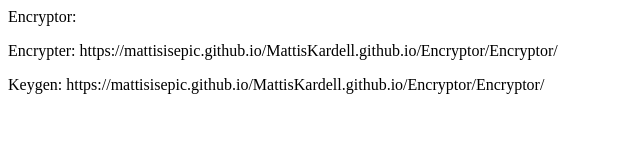
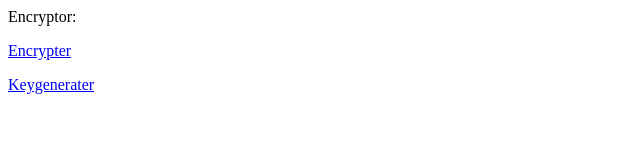
Before and after one commit to MattisIsEpic/MattisKardell.github.io, a plain HTML site: page index.html in a window 1280 px wide. Shown: the whole page, without its empty margins (0-640 px from the left). Drawn offline with Linux system fonts and the light colour scheme.

Commit message:
Update index.html

```diff
--- a/index.html
+++ b/index.html
@@ -1,3 +1,3 @@
 <p>Encryptor: </p>
-<p>   Encrypter: https://mattisisepic.github.io/MattisKardell.github.io/Encryptor/Encryptor/ </p>
-<p>   Keygen: https://mattisisepic.github.io/MattisKardell.github.io/Encryptor/Encryptor/ </p>
+<a href=./Encryptor/Encryptor/index><p>Encrypter </p>
+<a href=./Encryptor/Keygen/index><p>Keygenerater</p>
```
